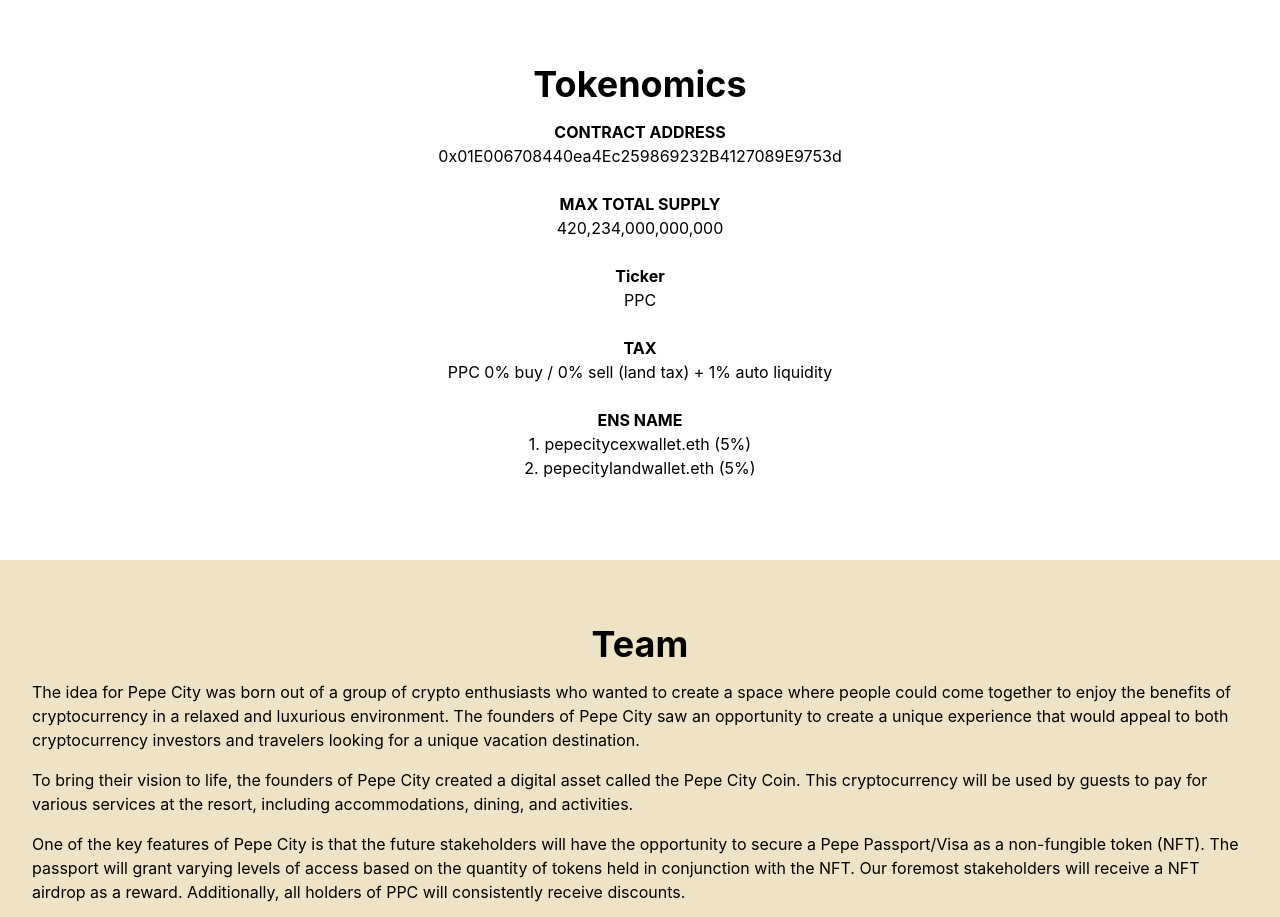
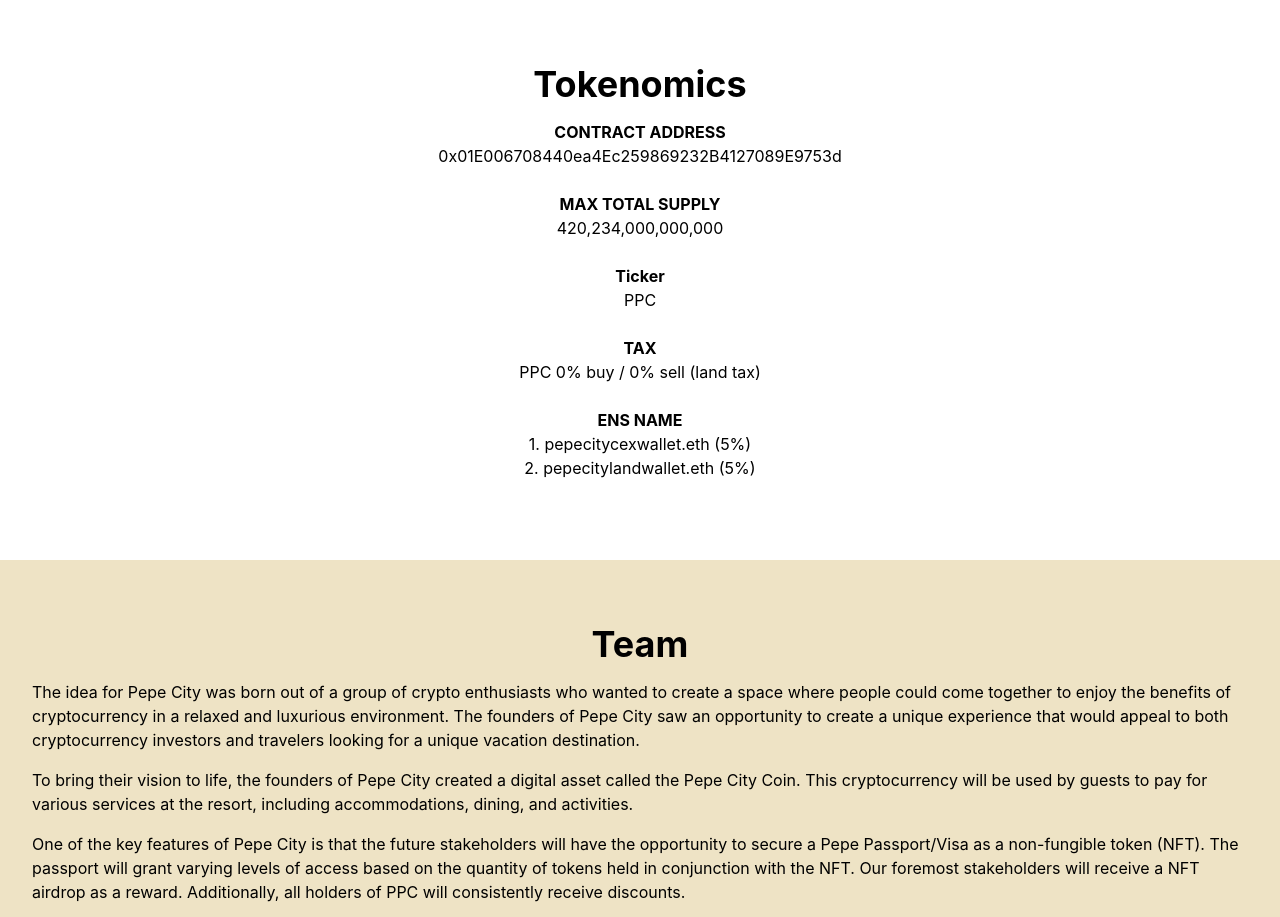
Before and after one commit to pepecitygroup/pepecity, a Vue app: page / in a window 1280 px wide. Shown: the part 1680-2597 px from the top of the page. Built offline with nearby package versions, Linux system fonts and the light colour scheme.

Commit message:
Updated tokenomics

```diff
--- a/src/components/Tokenomics.vue
+++ b/src/components/Tokenomics.vue
@@ -22,7 +22,7 @@
         <br />
         <strong>TAX</strong><br />
         PPC
-        0% buy / 0% sell (land tax) + 1% auto liquidity
+        0% buy / 0% sell (land tax)
         <br />
         <br />
          <strong>ENS NAME </strong><br />
```
